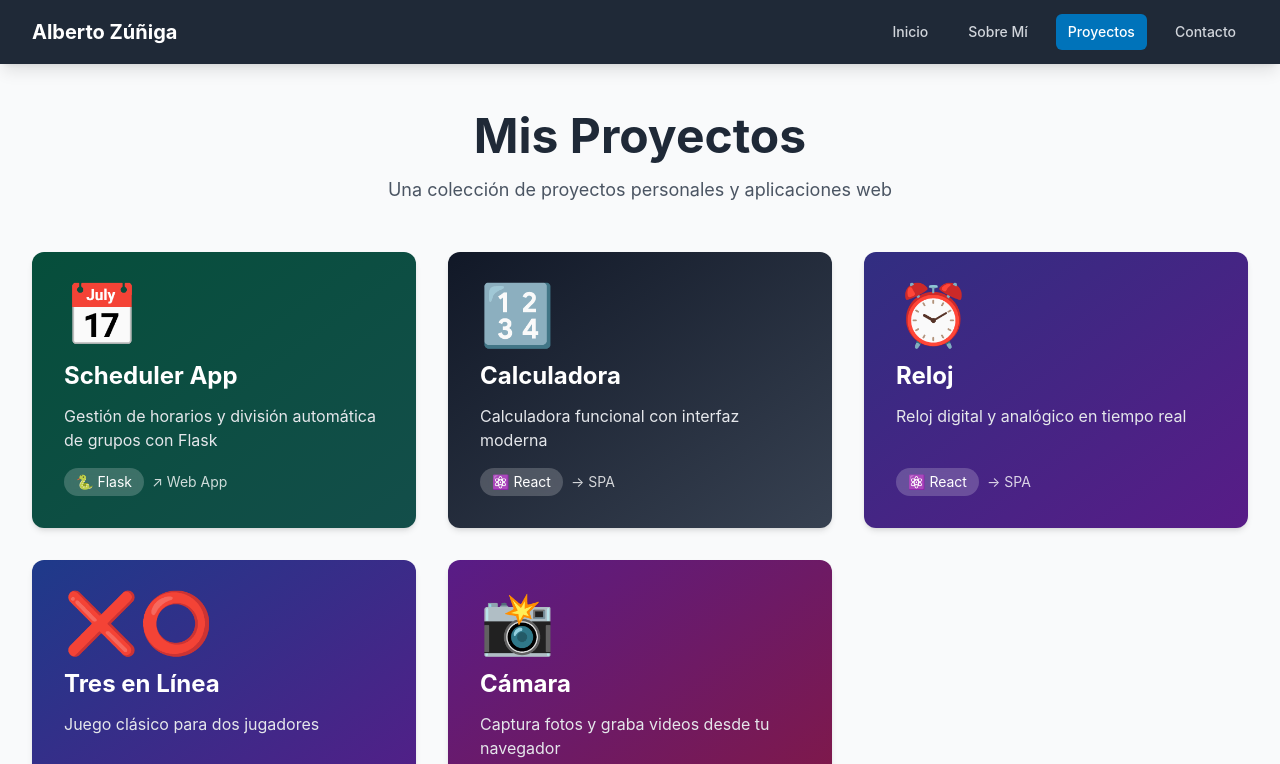
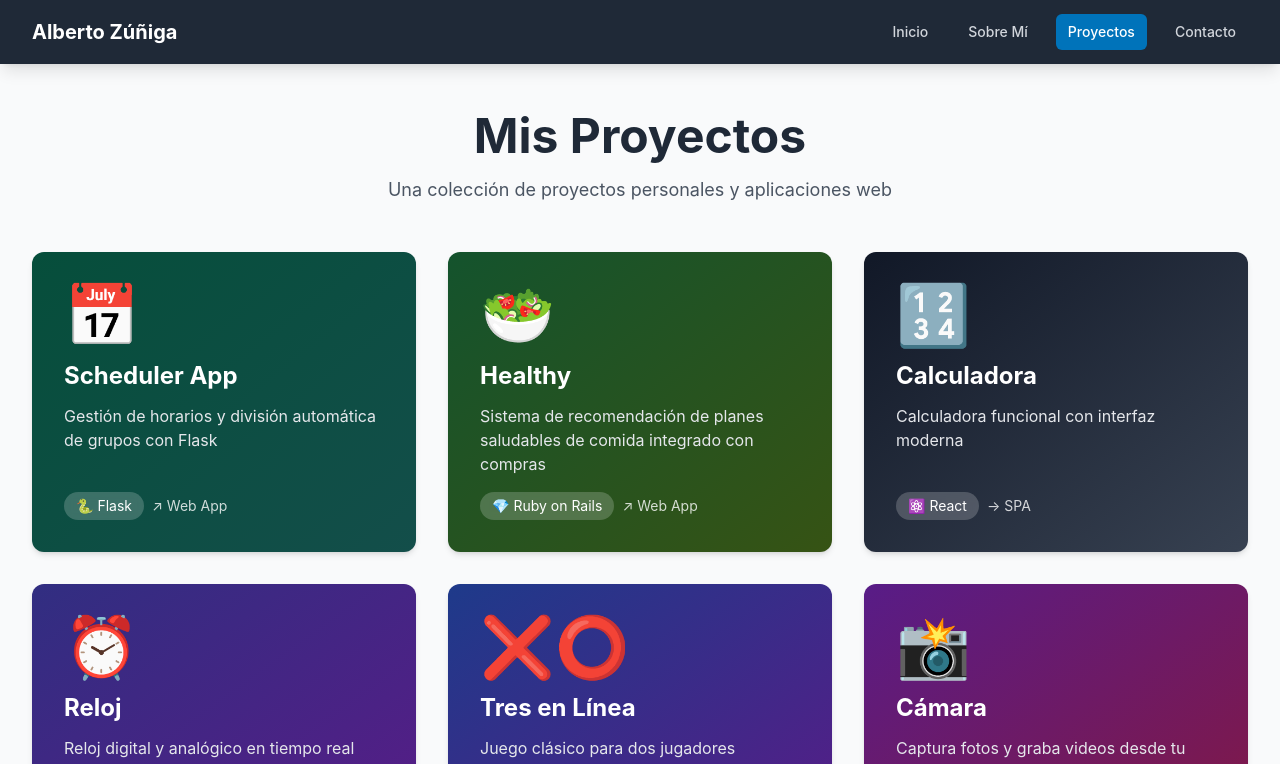
Before and after one commit to AlbertoZuiga/AlbertoZuiga.github.io, a React (Vite) app: page /projects in a window 1280 px wide. Shown: the top 764 px of the page. Built offline with nearby package versions, Linux system fonts and the light colour scheme.

Commit message:
feat: add Healthy project and update framework icons in Projects component

```diff
--- a/src/pages/Projects.jsx
+++ b/src/pages/Projects.jsx
@@ -11,6 +11,16 @@ const Projects = () => {
       isReact: false,
       external: true,
       framework: "Flask",
+    },
+    {
+      title: "Healthy",
+      link: "https://healthy-k6hn.onrender.com",
+      description: "Sistema de recomendación de planes saludables de comida integrado con compras",
+      color: "from-green-900 to-lime-900",
+      icon: "🥗",
+      isReact: false,
+      external: true,
+      framework: "Ruby on Rails",
     },
     {
       title: "Calculadora",
@@ -78,7 +88,9 @@ const Projects = () => {
                     )}
                     {project.framework && (
                       <span className="inline-flex items-center gap-1 bg-white/20 backdrop-blur-sm px-3 py-1 rounded-full text-sm">
-                        🐍 {project.framework}
+                        {project.framework === "Flask" && "🐍"}
+                        {project.framework === "Ruby on Rails" && "💎"}
+                        {project.framework !== "Flask" && project.framework !== "Ruby on Rails" && "🔧"} {project.framework}
                       </span>
                     )}
                     <span className="inline-flex items-center gap-1 text-sm opacity-80">
```
